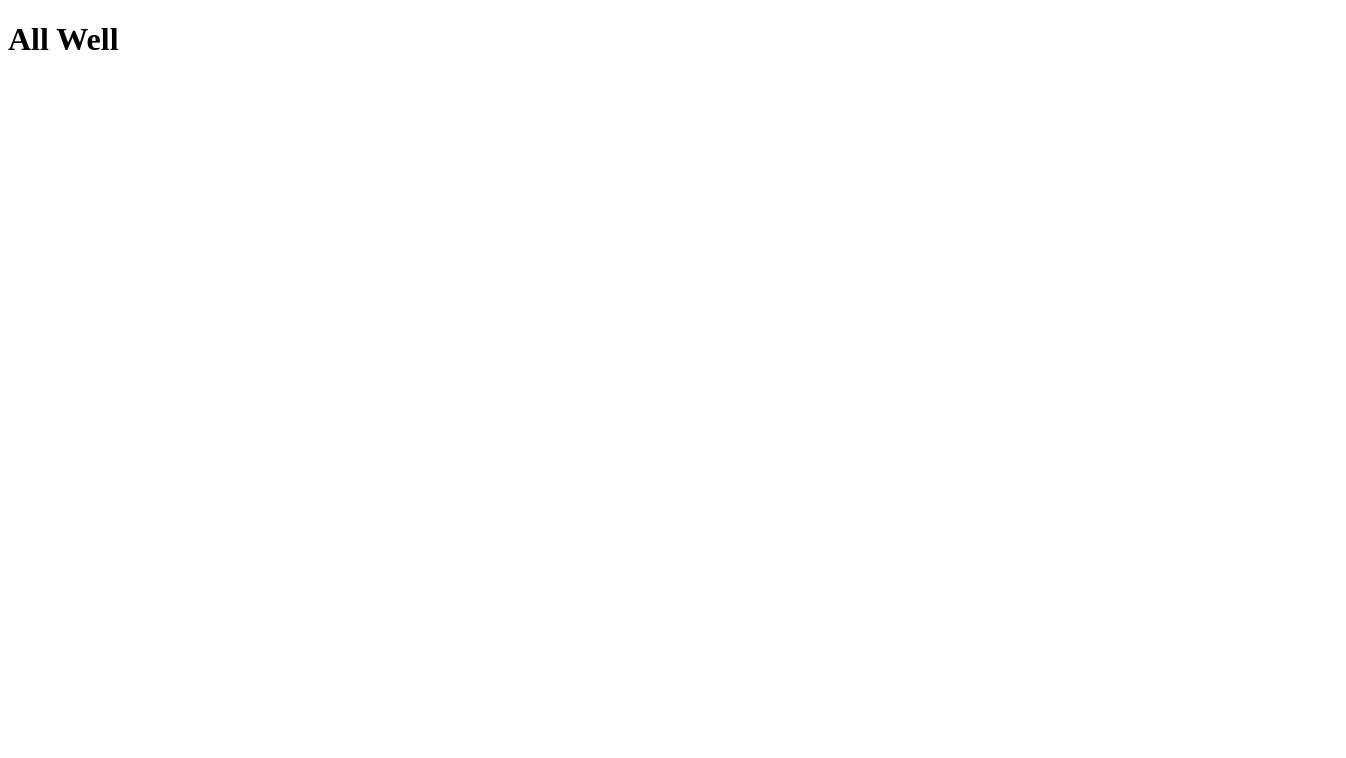
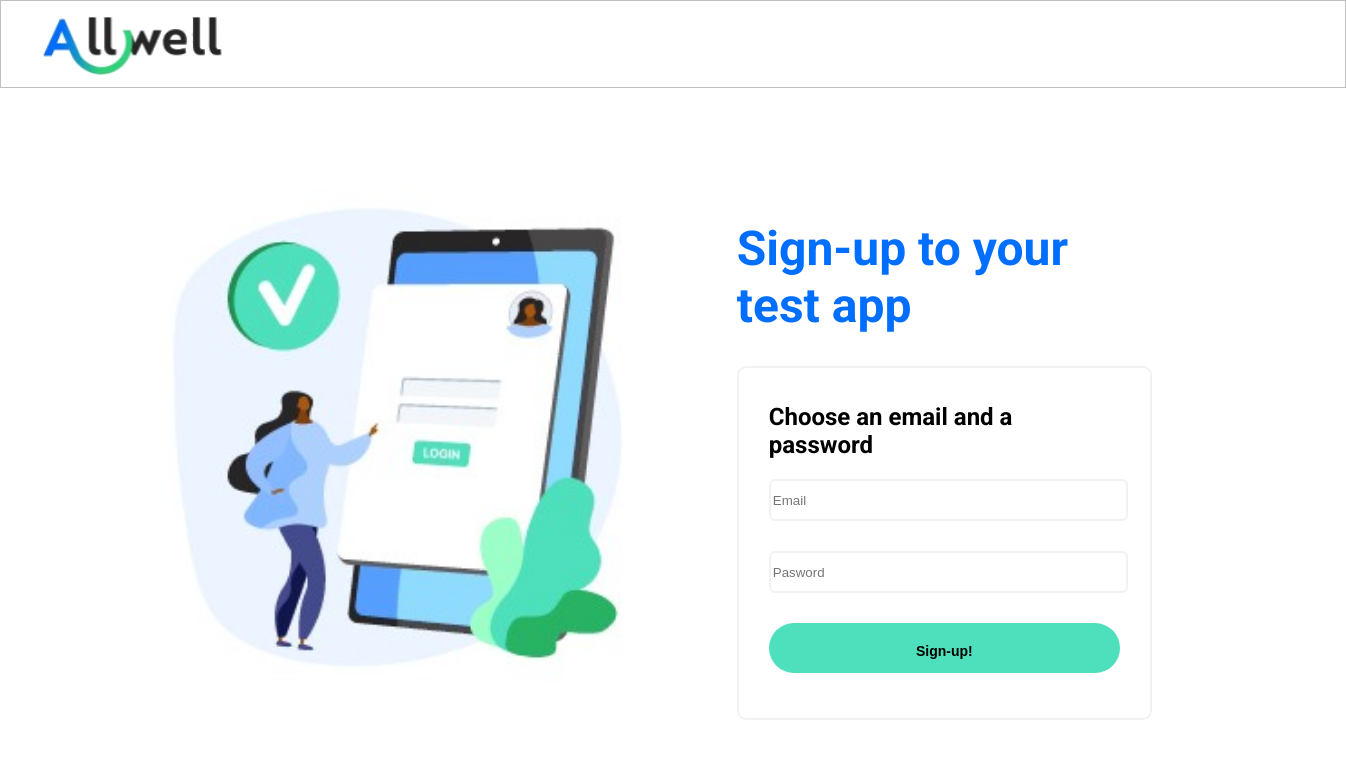
Before and after one commit to joelkm/jwt-aut-test, a plain HTML site: page client/public/sign-up.html in a window 1280 px wide. Shown: the whole page, 1346 px wide, since content can reach past the window. Drawn offline with Linux system fonts and the light colour scheme.

Commit message:
Develop sign up page

```diff
--- a/client/public/sign-up.html
+++ b/client/public/sign-up.html
@@ -4,10 +4,27 @@
     <meta charset="UTF-8">
     <meta http-equiv="X-UA-Compatible" content="IE=edge">
     <meta name="viewport" content="width=device-width, initial-scale=1.0">
-    <title>Document</title>
+    <title>All Well test app - Sign up</title>
+    <link rel="stylesheet" href="styles.css">
+    <link rel="preconnect" href="https://fonts.googleapis.com">
+    <link rel="preconnect" href="https://fonts.gstatic.com" crossorigin>
+    <link href="https://fonts.googleapis.com/css2?family=Roboto:wght@100;300;400;500;700;900&display=swap" rel="stylesheet">
 </head>
 <body>
-    <h1>All Well</h1>
-    <div class="main"></div>
+    <nav><img src="./assets/Screenshot 2023-04-03 104052.png" alt=""></nav>
+    <div class="main">
+        <div class="form-row">
+            <img src="assets/Screenshot 2023-04-03 104140.jpg" alt="">
+            <div>
+                <h1>Sign-up to your test app</h1>
+                <form action="" method="POST" class="container">
+                    <h2>Choose an email and a password</h2>
+                    <input type="email" placeholder="Email">
+                    <input type="password" placeholder="Pasword">
+                    <input value="Sign-up!" type="submit" class="button action-primary submit">
+                </form>
+            </div>
+        </div>
+    </div>
 </body>
 </html>
```
Also changed, not shown: client/public/log-in.html (+2 -2 lines).
